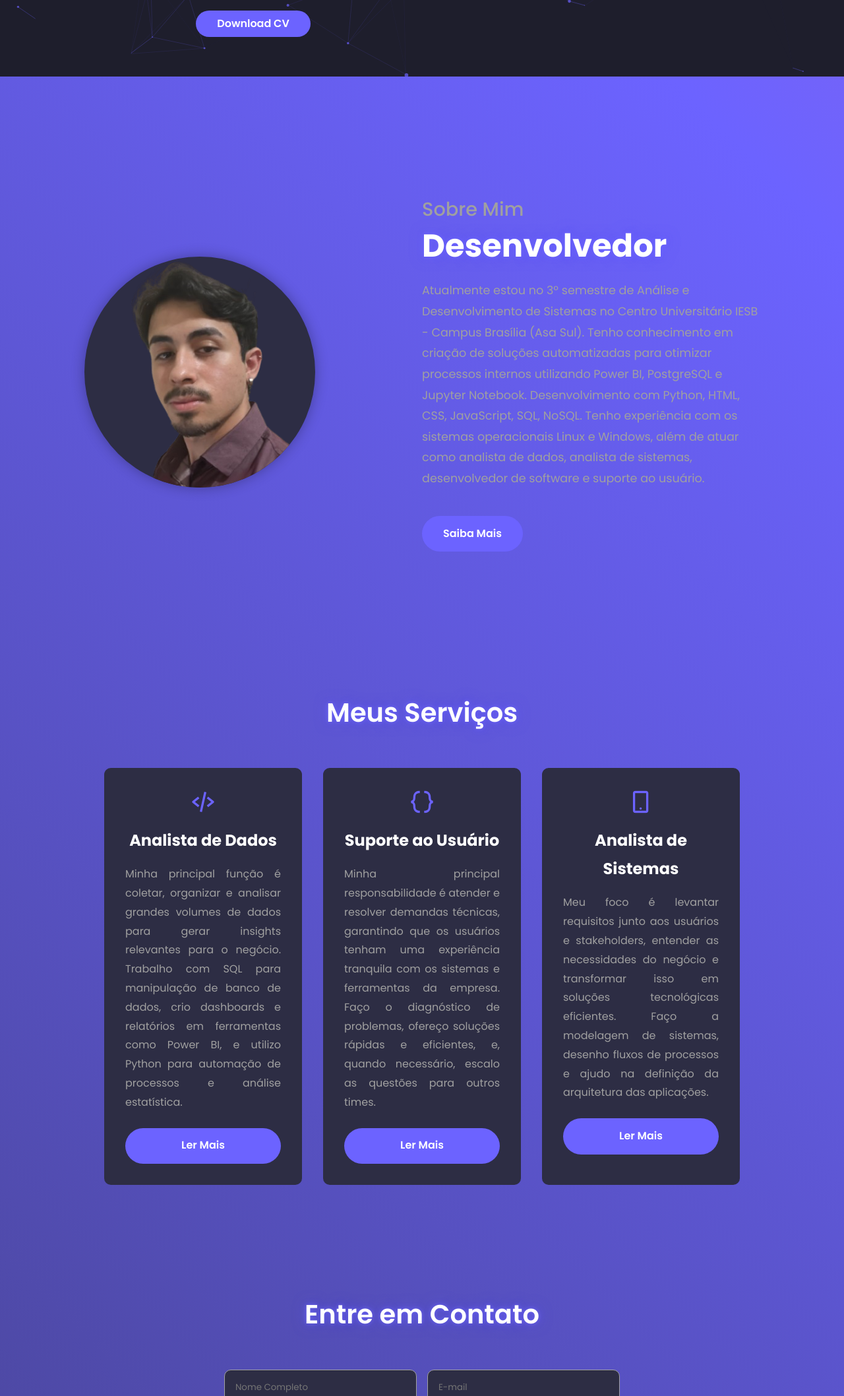
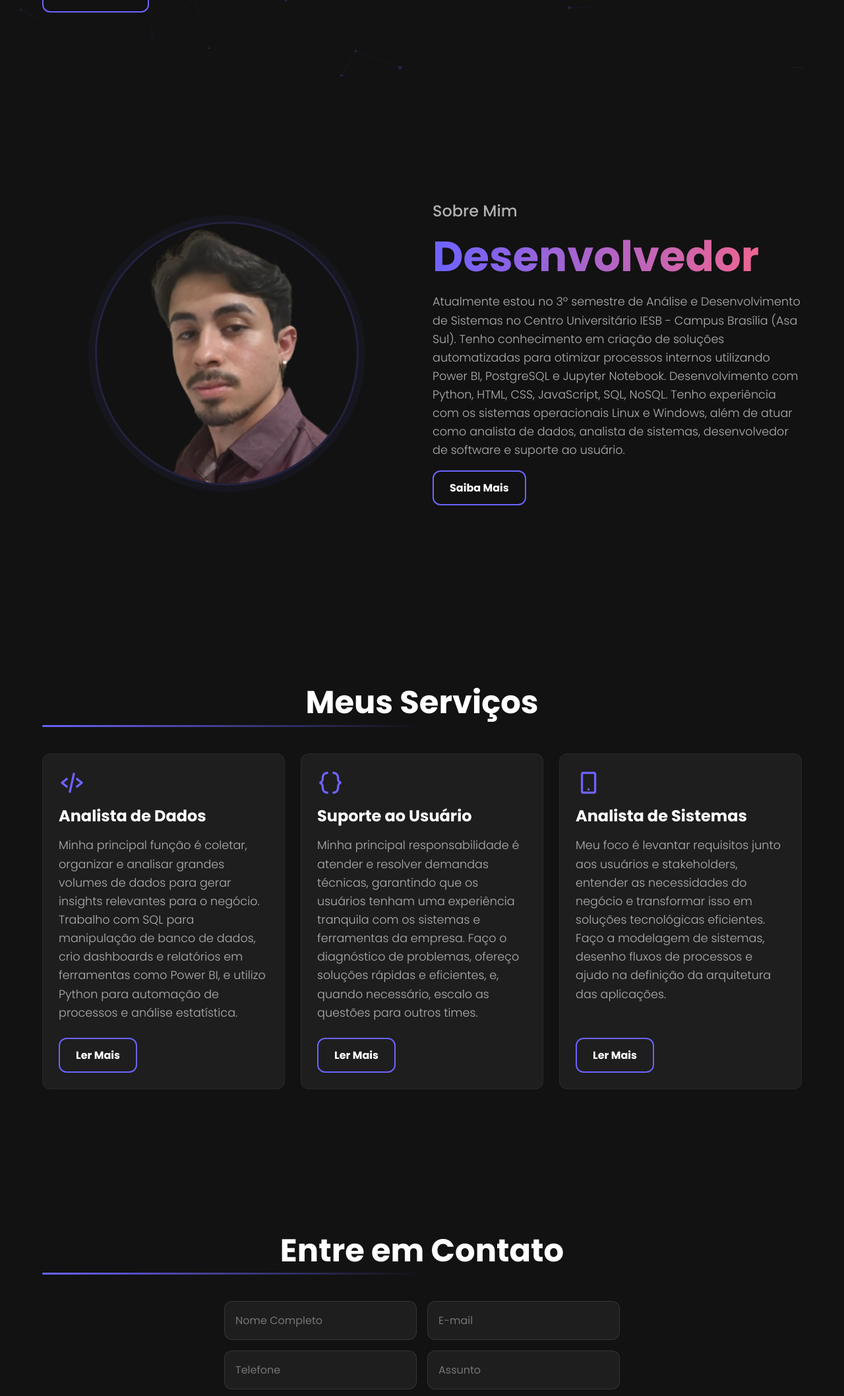
Before and after one commit to GabrielGomesAL/gabrielgom.git.io, a plain HTML site: page index.html in a window 1280 px wide. Shown: the part 684-2800 px from the top of the page at 66% size. Drawn offline with nearby package versions, Linux system fonts and the light colour scheme.

Commit message:
style.css

```diff
--- a/css/style.css
+++ b/css/style.css
@@ -1,44 +1,39 @@
-/* Importação da fonte Poppins */
-@import url('https://fonts.googleapis.com/css2?family=Poppins:wght@300;400;500;600;700&display=swap');
+/* Importação da fonte Poppins com pesos mais modernos */
+@import url('https://fonts.googleapis.com/css2?family=Poppins:wght@300;400;500;700;900&display=swap');
 
 :root {
-    --main-color: #6C63FF; /* Roxo suave */
+    --main-color: #6C63FF; /* Roxo suave - mantido como cor primária */
     --text-color: #FFFFFF; /* Branco */
-    --bg-color-01: #1E1E2C; /* Fundo escuro */
-    --bg-color-02: #2D2D44; /* Fundo médio */
+    --bg-color-01: #121212; /* Fundo mais escuro e moderno */
+    --bg-color-02: #1E1E1E; /* Fundo médio */
     --accent-color: #FF6584; /* Rosa suave */
-    --gray-color: #A0A0A0; /* Cinza claro */
-    --transition: all 0.3s ease; /* Transição suave */
+    --gray-color: #B0B0B0; /* Cinza mais claro para melhor legibilidade */
+    --transition: all 0.4s cubic-bezier(0.16, 1, 0.3, 1); /* Transição mais suave e natural */
+    --border-radius: 12px; /* Bordas arredondadas consistentes */
+    --spacing-unit: 8px; /* Sistema de espaçamento baseado em 8px */
 }
 
 * {
     margin: 0;
     padding: 0;
     box-sizing: border-box;
-    font-family: 'Poppins', sans-serif;
+    font-family: 'Poppins', -apple-system, BlinkMacSystemFont, sans-serif;
     text-decoration: none;
     border: none;
     outline: none;
     scroll-behavior: smooth;
 }
 
-/* Fundo dinâmico com gradiente animado */
+/* Fundo mais limpo com efeito de vidro */
 body {
-    background: linear-gradient(45deg, #1E1E2C, #2D2D44, #6C63FF, #FF6584);
-    background-size: 400% 400%;
-    animation: gradientBG 15s ease infinite;
+    background-color: var(--bg-color-01);
     color: var(--text-color);
-    line-height: 1.8;
+    line-height: 1.6;
     font-size: 16px;
+    overflow-x: hidden;
 }
 
-@keyframes gradientBG {
-    0% { background-position: 0% 50%; }
-    50% { background-position: 100% 50%; }
-    100% { background-position: 0% 50%; }
-}
-
-/* Efeito de partículas no fundo */
+/* Efeito de partículas mais sutil */
 #particles-js {
     position: fixed;
     width: 100%;
@@ -46,408 +41,385 @@ body {
     top: 0;
     left: 0;
     z-index: -1;
-    background-color: var(--bg-color-01); /* Fundo escuro */
+    opacity: 0.3;
 }
 
-/* Efeito de neon no texto */
-.neon-text {
-    color: var(--text-color); /* Cor branca padrão */
-    text-shadow: 0 0 5px rgba(108, 99, 255, 0.5), 0 0 10px rgba(108, 99, 255, 0.5), 0 0 20px rgba(108, 99, 255, 0.5); /* Sombra mais suave */
-    font-weight: 600;
+/* Tipografia moderna */
+h1, h2, h3, h4 {
+    font-weight: 700;
+    line-height: 1.2;
+    margin-bottom: calc(var(--spacing-unit) * 2);
 }
 
-/* Rolagem suave com snap */
-html {
-    scroll-snap-type: y mandatory;
+h1 {
+    font-size: clamp(2.5rem, 5vw, 4rem);
+    background: linear-gradient(90deg, var(--main-color), var(--accent-color));
+    -webkit-background-clip: text;
+    background-clip: text;
+    color: transparent;
+    display: inline-block;
 }
 
-section {
-    scroll-snap-align: start;
+h2 {
+    font-size: clamp(2rem, 4vw, 3rem);
+    position: relative;
+    display: inline-block;
 }
 
-/* Header */
+h2::after {
+    content: '';
+    position: absolute;
+    bottom: -8px;
+    left: 0;
+    width: 50%;
+    height: 3px;
+    background: linear-gradient(90deg, var(--main-color), transparent);
+    border-radius: 3px;
+}
+
+p {
+    font-size: 1.1rem;
+    color: var(--gray-color);
+    margin-bottom: calc(var(--spacing-unit) * 2);
+    font-weight: 300;
+    max-width: 65ch;
+}
+
+/* Header moderno com efeito de vidro */
 header {
     position: fixed;
     top: 0;
     left: 0;
     width: 100%;
-    padding: 1.5rem 10%;
-    background-color: rgba(18, 18, 18, 0.9); /* Fundo escuro com transparência */
-    backdrop-filter: blur(10px); /* Efeito de desfoque */
+    padding: calc(var(--spacing-unit) * 2) 5%;
+    background-color: rgba(18, 18, 18, 0.8);
+    backdrop-filter: blur(12px);
+    -webkit-backdrop-filter: blur(12px);
     display: flex;
     justify-content: space-between;
     align-items: center;
     z-index: 1000;
     transition: var(--transition);
-    border-bottom: 1px solid rgba(255, 255, 255, 0.1); /* Borda sutil */
-}
-
-header.scrolled {
-    background-color: rgba(10, 10, 10, 0.9); /* Fundo mais escuro ao rolar */
-    box-shadow: 0 2px 15px rgba(0, 0, 0, 0.5); /* Sombra mais intensa */
+    border-bottom: 1px solid rgba(255, 255, 255, 0.05);
 }
 
 .logo {
-    font-size: 1.8rem;
+    font-size: 1.5rem;
     font-weight: 700;
     color: var(--text-color);
     transition: var(--transition);
 }
 
-.logo:hover {
+.logo span {
     color: var(--main-color);
 }
 
 .nav a {
-    font-size: 1.1rem;
-    color: var(--text-color);
-    margin-left: 2rem;
+    font-size: 1rem;
+    color: var(--gray-color);
+    margin-left: calc(var(--spacing-unit) * 3);
+    font-weight: 500;
+    transition: var(--transition);
+    position: relative;
+}
+
+.nav a::after {
+    content: '';
+    position: absolute;
+    bottom: -5px;
+    left: 0;
+    width: 0;
+    height: 2px;
+    background-color: var(--main-color);
     transition: var(--transition);
 }
 
 .nav a:hover {
-    color: var(--main-color);
+    color: var(--text-color);
 }
 
-.menu-hamburguer {
-    display: none;
-    cursor: pointer;
+.nav a:hover::after {
+    width: 100%;
 }
 
-.bar {
-    width: 25px;
-    height: 3px;
-    background-color: var(--text-color);
-    margin: 5px 0;
-    transition: var(--transition);
+/* Seções com espaçamento consistente */
+section {
+    min-height: 100vh;
+    padding: 120px 5% 80px;
+    display: flex;
+    flex-direction: column;
+    justify-content: center;
 }
 
-/* Seções */
-section {
-    min-height: 100vh;
-    padding: 8rem 10% 2rem;
-    opacity: 0; /* Inicia invisível */
-    animation: fadeIn 1s ease forwards; /* Animação de fade-in */
-}
-
-section:nth-child(odd) {
-    animation: slideUp 1s ease forwards; /* Animação de slide-up para seções ímpares */
-}
-
-/* Delay para as animações */
-section:nth-child(1) {
-    animation-delay: 0.2s;
-}
-
-section:nth-child(2) {
-    animation-delay: 0.4s;
-}
-
-section:nth-child(3) {
-    animation-delay: 0.6s;
-}
-
-section:nth-child(4) {
-    animation-delay: 0.8s;
-}
-
-/* Animação de fade-in */
-@keyframes fadeIn {
-    from {
-        opacity: 0;
-    }
-    to {
-        opacity: 1;
-    }
-}
-
-/* Animação de slide-up */
-@keyframes slideUp {
-    from {
-        transform: translateY(50px);
-        opacity: 0;
-    }
-    to {
-        transform: translateY(0);
-        opacity: 1;
-    }
-}
-
-/* Home */
+/* Layout moderno para home e about */
 .home, .about {
-    display: flex;
-    justify-content: space-between;
+    display: grid;
+    grid-template-columns: 1fr 1fr;
+    gap: calc(var(--spacing-unit) * 4);
     align-items: center;
-    gap: 2rem;
 }
 
 .home-content, .about-content {
-    max-width: 50%;
-}
-
-.home-content h1, .about-content h1 {
-    font-size: 3rem;
-    font-weight: 700;
-    line-height: 1.2;
-    margin-bottom: 1rem;
-    color: var(--text-color);
+    display: flex;
+    flex-direction: column;
+    justify-content: center;
 }
 
 .home-content h3, .about-content h3 {
-    font-size: 1.8rem;
+    font-size: 1.5rem;
     font-weight: 500;
     color: var(--gray-color);
+    margin-bottom: calc(var(--spacing-unit) * 2);
 }
 
-.home-content p, .about-content p {
-    font-size: 1.1rem;
-    margin: 1.5rem 0;
-    color: var(--gray-color);
-}
-
-/* Imagem Circular */
+/* Imagem circular moderna */
 .home-img, .about-img {
-    width: 350px;
-    height: 350px;
+    width: 100%;
+    max-width: 400px;
+    aspect-ratio: 1/1;
     border-radius: 50%;
     overflow: hidden;
     position: relative;
-    background: var(--bg-color-02);
-    box-shadow: 0 0 20px rgba(0, 0, 0, 0.3);
+    margin: 0 auto;
+    border: 3px solid rgba(108, 99, 255, 0.2);
+    box-shadow: 0 0 0 10px rgba(108, 99, 255, 0.05);
     transition: var(--transition);
-    display: flex;
-    align-items: center;
-    justify-content: center;
 }
 
 .home-img img, .about-img img {
     width: 100%;
     height: 100%;
     object-fit: cover;
-    display: block;
     transition: var(--transition);
 }
 
-/* Efeito ao passar o mouse */
 .home-img:hover, .about-img:hover {
-    transform: translateY(-10px);
-    box-shadow: 0 10px 20px rgba(0, 0, 0, 0.5);
+    transform: scale(1.03);
+    box-shadow: 0 0 30px rgba(108, 99, 255, 0.2);
 }
 
-/* Botões e Links Sociais */
-.social-media {
-    display: flex;
-    flex-direction: column;
+/* Botões e links sociais modernos */
+.btn {
+    display: inline-flex;
     align-items: center;
-    gap: 1rem;
-    margin-top: 1.5rem;
+    justify-content: center;
+    padding: calc(var(--spacing-unit) * 1.5) calc(var(--spacing-unit) * 3);
+    background-color: transparent;
+    color: var(--text-color);
+    border-radius: var(--border-radius);
+    font-weight: 600;
+    transition: var(--transition);
+    border: 2px solid var(--main-color);
+    position: relative;
+    overflow: hidden;
+    z-index: 1;
+    max-width: max-content;
+}
+
+.btn::before {
+    content: '';
+    position: absolute;
+    top: 0;
+    left: 0;
+    width: 0;
+    height: 100%;
+    background: linear-gradient(135deg, var(--main-color), var(--accent-color));
+    transition: var(--transition);
+    z-index: -1;
+}
+
+.btn:hover {
+    color: var(--text-color);
+    transform: translateY(-3px);
+}
+
+.btn:hover::before {
+    width: 100%;
 }
 
 .social-icons {
     display: flex;
-    gap: 1rem;
+    gap: calc(var(--spacing-unit) * 2);
+    margin-top: calc(var(--spacing-unit) * 3);
 }
 
-.social-media a {
-    display: inline-flex;
+.social-icons a {
+    display: flex;
+    align-items: center;
     justify-content: center;
-    align-items: center;
-    width: 40px;
-    height: 40px;
+    width: 44px;
+    height: 44px;
+    border-radius: 50%;
     background-color: var(--bg-color-02);
-    border-radius: 50%;
     color: var(--text-color);
-    font-size: 1.5rem;
+    font-size: 1.2rem;
     transition: var(--transition);
+    border: 1px solid rgba(255, 255, 255, 0.1);
 }
 
-.social-media a.btn {
-    width: auto;
-    padding: 0.8rem 2rem;
-    border-radius: 2rem;
-    font-size: 1rem;
+.social-icons a:hover {
     background-color: var(--main-color);
-    color: var(--text-color);
-    text-decoration: none;
+    transform: translateY(-5px) scale(1.1);
+    box-shadow: 0 10px 20px rgba(108, 99, 255, 0.3);
 }
 
-.social-media a.btn:hover {
-    background-color: var(--accent-color);
-    color: var(--text-color);
-    box-shadow: 0 0 10px var(--accent-color);
-}
-
-.social-media a:hover {
-    background-color: var(--main-color);
-    color: var(--bg-color-01);
-    transform: translateY(-5px);
-}
-
-.btn {
-    display: inline-flex;
-    align-items: center;
-    padding: 0.8rem 2rem;
-    background-color: var(--main-color);
-    color: var(--text-color);
-    border-radius: 2rem;
-    font-weight: 600;
-    transition: var(--transition);
-    margin-top: 1rem;
-}
-
-.btn:hover {
-    background-color: var(--accent-color);
-    color: var(--text-color);
-    box-shadow: 0 0 10px var(--accent-color);
-}
-
-/* Serviços */
+/* Serviços em cards modernos */
 .services h2 {
-    font-size: 2.5rem;
     text-align: center;
-    margin-bottom: 3rem;
-    color: var(--text-color);
+    margin-bottom: calc(var(--spacing-unit) * 6);
 }
 
 .service-container {
-    display: flex;
-    justify-content: center;
-    gap: 2rem;
-    flex-wrap: wrap;
+    display: grid;
+    grid-template-columns: repeat(auto-fit, minmax(300px, 1fr));
+    gap: calc(var(--spacing-unit) * 3);
 }
 
 .service-box {
     background-color: var(--bg-color-02);
-    padding: 2rem;
-    border-radius: 10px;
-    text-align: center;
+    padding: calc(var(--spacing-unit) * 3);
+    border-radius: var(--border-radius);
     transition: var(--transition);
-    max-width: 300px;
+    border: 1px solid rgba(255, 255, 255, 0.05);
+    display: flex;
+    flex-direction: column;
 }
 
 .service-box:hover {
     transform: translateY(-10px);
-    box-shadow: 0 10px 20px rgba(0, 0, 0, 0.2);
+    border-color: rgba(108, 99, 255, 0.3);
+    box-shadow: 0 20px 30px rgba(0, 0, 0, 0.2);
 }
 
 .service-box i {
     font-size: 2.5rem;
     color: var(--main-color);
-    margin-bottom: 1rem;
+    margin-bottom: calc(var(--spacing-unit) * 2);
 }
 
 .service-box h3 {
     font-size: 1.5rem;
-    margin-bottom: 1rem;
-    text-align: center;
-    color: var(--text-color);
+    margin-bottom: calc(var(--spacing-unit) * 2);
 }
 
 .service-box p {
-    font-size: 1rem;
-    color: var(--gray-color);
-    text-align: justify;
-    margin-bottom: 1.5rem;
+    margin-bottom: calc(var(--spacing-unit) * 3);
+    flex-grow: 1;
 }
 
-.service-box .btn {
-    display: block;
-    margin: 0 auto;
-}
-
-/* Contato */
-.contact {
-    display: flex;
-    flex-direction: column;
-    align-items: center;
+/* Formulário de contato moderno */
+.contact h2 {
     text-align: center;
-}
-
-.contact h2 {
-    font-size: 2.5rem;
-    margin-bottom: 3rem;
-    color: var(--text-color);
+    margin-bottom: calc(var(--spacing-unit) * 6);
 }
 
 form {
     max-width: 600px;
     width: 100%;
+    margin: 0 auto;
     display: flex;
     flex-direction: column;
-    gap: 1rem;
+    gap: calc(var(--spacing-unit) * 2);
 }
 
-form .input-box {
+.input-box {
     display: flex;
-    gap: 1rem;
+    gap: calc(var(--spacing-unit) * 2);
+}
+
+.input-box.full-width {
+    flex-direction: column;
+    gap: calc(var(--spacing-unit) * 2);
 }
 
 form input, form textarea {
     width: 100%;
-    padding: 1rem;
+    padding: calc(var(--spacing-unit) * 2);
     background-color: var(--bg-color-02);
     color: var(--text-color);
-    border-radius: 10px;
-    border: 1px solid var(--gray-color);
+    border-radius: var(--border-radius);
+    border: 1px solid rgba(255, 255, 255, 0.1);
     transition: var(--transition);
+    font-size: 1rem;
+}
+
+form textarea {
+    min-height: 150px;
+    resize: vertical;
 }
 
 form input:focus, form textarea:focus {
     border-color: var(--main-color);
-    box-shadow: 0 0 10px var(--main-color);
+    box-shadow: 0 0 0 2px rgba(108, 99, 255, 0.3);
 }
 
 form button {
-    width: 100%;
-    padding: 0.8rem 2rem;
-    background-color: var(--main-color);
-    color: var(--text-color);
-    border-radius: 2rem;
-    font-weight: 600;
-    transition: var(--transition);
-    margin-top: 1rem;
+    margin-top: calc(var(--spacing-unit) * 2);
+    align-self: flex-start;
 }
 
-form button:hover {
-    background-color: var(--accent-color);
-    color: var(--text-color);
-    box-shadow: 0 0 10px var(--accent-color);
+/* Footer minimalista */
+footer {
+    text-align: center;
+    padding: calc(var(--spacing-unit) * 4) 0;
+    background-color: var(--bg-color-02);
+    border-top: 1px solid rgba(255, 255, 255, 0.05);
 }
 
-/* Footer */
-footer {
-    text-align: center;
-    padding: 2rem;
-    background-color: var(--bg-color-02);
-    margin-top: 3rem;
+footer p {
+    color: var(--gray-color);
+    font-size: 0.9rem;
 }
 
 /* Responsividade */
-@media (max-width: 768px) {
-    .menu-hamburguer {
-        display: block;
+@media (max-width: 992px) {
+    .home, .about {
+        grid-template-columns: 1fr;
+        text-align: center;
     }
 
+    .home-img, .about-img {
+        order: -1;
+        max-width: 300px;
+        margin-bottom: calc(var(--spacing-unit) * 4);
+    }
+
+    .btn, .social-icons {
+        margin-left: auto;
+        margin-right: auto;
+    }
+}
+
+@media (max-width: 768px) {
     .nav {
         display: none;
     }
 
-    .home, .about {
-        flex-direction: column;
-        text-align: center;
-    }
-
-    .home-content, .about-content {
-        max-width: 100%;
-    }
-
-    .home-img, .about-img {
-        width: 250px;
-        height: 250px;
+    .menu-hamburguer {
+        display: block;
+        cursor: pointer;
     }
 
     .service-container {
+        grid-template-columns: 1fr;
+    }
+
+    .input-box {
         flex-direction: column;
-        align-items: center;
+        gap: calc(var(--spacing-unit) * 2);
     }
 }
+
+/* Animações sutis */
+@keyframes fadeIn {
+    from { opacity: 0; transform: translateY(20px); }
+    to { opacity: 1; transform: translateY(0); }
+}
+
+section {
+    animation: fadeIn 0.8s cubic-bezier(0.16, 1, 0.3, 1) forwards;
+}
+
+section:nth-child(2) { animation-delay: 0.1s; }
+section:nth-child(3) { animation-delay: 0.2s; }
+section:nth-child(4) { animation-delay: 0.3s; }
```
